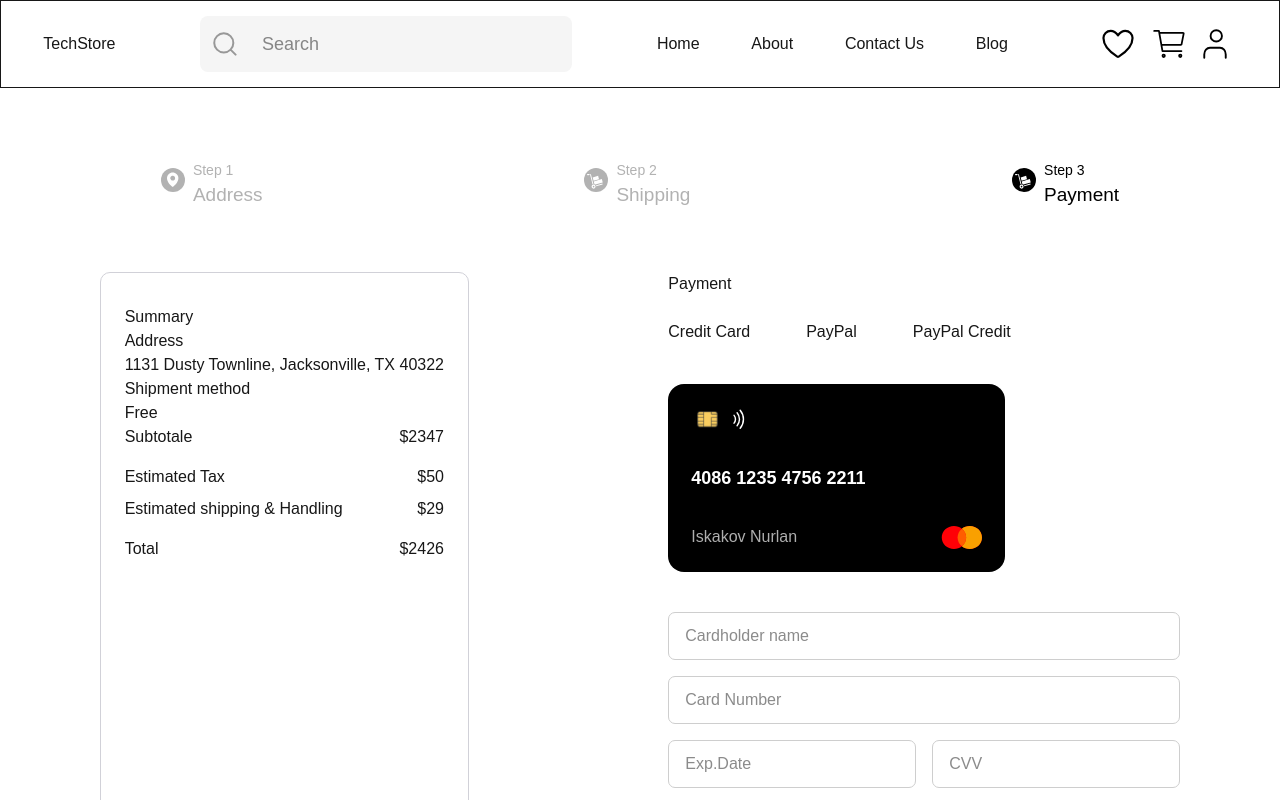
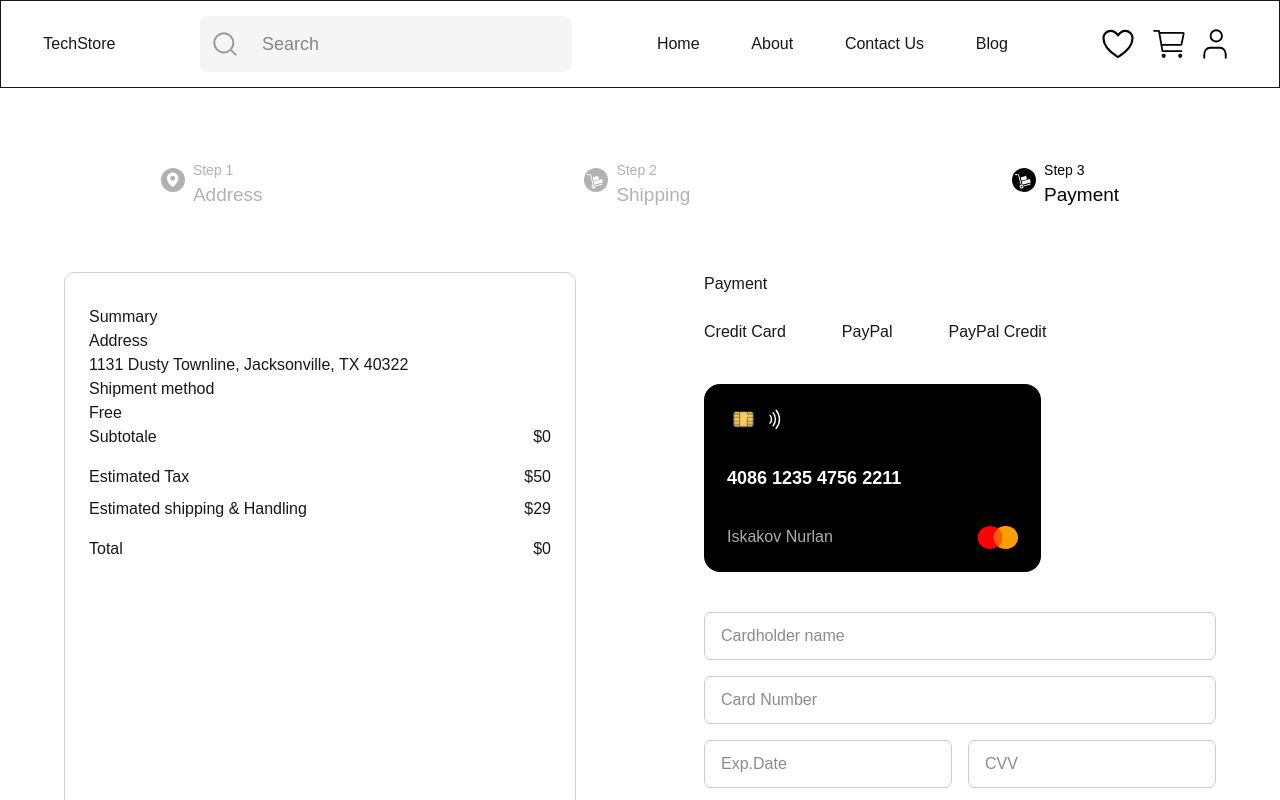
Before and after one commit to Nurlan98Is/TechStore, a Next.js app: page /payment in a window 1280 px wide. Shown: the top 800 px of the page. Built offline with nearby package versions, Linux system fonts and the light colour scheme.

Commit message:
add component to show what selected products in payment

```diff
--- a/app/(Payment)/payment/page.tsx
+++ b/app/(Payment)/payment/page.tsx
@@ -1,33 +1,30 @@
+'use client'
 import CreditCard from "@/entities/creditCard/CreditCard";
+import TotalSum from "@/entities/order-summury/ui/TotalSum";
+import ProductInPayment from "@/entities/cart/ui/ProductInPayment";
 import Button from "@/shared/ui/Button";
+import {useSelector} from "react-redux";
+import {RootState} from "@/store/store";
+
+
 export default function PaymentPage() {
+    const state = useSelector((state: RootState) => state.cart);
     return (
         <div className='flex justify-around mb-[72px]'>
-            <div className='lx:w-[512px] xl:h-[704px] border border-[#D1D1D8] rounded-[10px] px-[24px] py-[32px]'>
+            <div className='xl:w-[512px] xl:h-[704px] border border-[#D1D1D8] rounded-[10px] px-[24px] py-[32px]'>
                 <p>Summary</p>
-                <div></div>
+                <div>
+                    {state.map((product) => (
+                        <ProductInPayment name={product.name} price={product.price} img={product.img.src} key={product.id}/>
+                    ))}
+                </div>
                 <div>
                     <p>Address</p>
                     <p>1131 Dusty Townline, Jacksonville, TX 40322</p>
                     <p>Shipment method</p>
                     <p>Free</p>
                     <div>
-                        <div className='flex justify-between mb-[16px]'>
-                            <p>Subtotale</p>
-                            <p>$2347</p>
-                        </div>
-                        <div className='flex justify-between mb-[8px]'>
-                            <p>Estimated Tax</p>
-                            <p>$50</p>
-                        </div>
-                        <div className='flex justify-between mb-[16px]'>
-                            <p>Estimated shipping & Handling</p>
-                            <p>$29</p>
-                        </div>
-                        <div className='flex justify-between mb-[16px]'>
-                            <p>Total</p>
-                            <p>$2426</p>
-                        </div>
+                       <TotalSum/>
                     </div>
                 </div>
 
--- a/app/cart/page.tsx
+++ b/app/cart/page.tsx
@@ -2,13 +2,9 @@
 import Button from "@/shared/ui/Button";
 import ProductCardInCart from "@/entities/producInCart/ui/ProductCardInCart";
 import {useRouter} from "next/navigation";
-import {useSelector} from "react-redux";
-import {RootState} from "@/store/store";
-
+import TotalSum from "@/entities/order-summury/ui/TotalSum";
 export default function CartPage() {
     const router = useRouter();
-    const state = useSelector((state: RootState) => state.totalSum);
-    console.log('state in shopping cart',state)
     return (
         <div className='flex my-[112px] mx-[160px] xl:h-[656px]'>
 
@@ -34,26 +30,7 @@ export default function CartPage() {
                             </div>
                         </div>
                         <div>
-
-                                <div>
-                                    <div className='flex justify-between mb-[16px]'>
-                                        <p>Subtotale</p>
-                                        <p>${state?.subTotal}</p>
-                                    </div>
-                                    <div className='flex justify-between mb-[8px]'>
-                                        <p>Estimated Tax</p>
-                                        <p>${state?.estimatedTax}</p>
-                                    </div>
-                                    <div className='flex justify-between mb-[16px]'>
-                                        <p>Estimated shipping & Handling</p>
-                                        <p>${state?.estimatedShipping}</p>
-                                    </div>
-                                    <div className='flex justify-between mb-[16px]'>
-                                        <p>Total</p>
-                                        <p>${state?.total}</p>
-                                    </div>
-                                </div>
-
+                            <TotalSum/>
                         </div>
                     </form>
                     <Button text={'Checkout'} width={408} textColor={'white'} backgroundColor={'black'} onClick={() => router.push('select-address')}/>
--- /dev/null
+++ b/entities/cart/modul/types/ProductInPaymentTypes.ts
@@ -0,0 +1,7 @@
+import { StaticImageData } from 'next/image';
+
+export interface ProductInPaymentTypes {
+    name: string;
+    price: number;
+    img: StaticImageData | string;
+}
--- /dev/null
+++ b/entities/cart/ui/ProductInPayment.tsx
@@ -0,0 +1,15 @@
+'use client'
+import Image from "next/image";
+import {ProductInPaymentTypes} from "@/entities/cart/modul/types/ProductInPaymentTypes";
+export default function ProductInPayment({name, price, img}: ProductInPaymentTypes) {
+
+    return (
+        <div className='lx:w-[464px] h-[72px] bg-[#F6F6F6] rounded-[13px] flex items-center pl-[16px] mb-[16px]'>
+            <Image src={img} alt='iphone' width={40} height={40}/>
+            <div className='w-[100%] flex justify-around items-center h-[100%]'>
+                <p className='text-[16px] w-[80%]'>{name}</p>
+                <p className='text-[16px] font-bold'>${price}</p>
+            </div>
+        </div>
+    )
+}
--- /dev/null
+++ b/entities/order-summury/ui/TotalSum.tsx
@@ -0,0 +1,27 @@
+'use client'
+import {useSelector} from "react-redux";
+import {RootState} from "@/store/store";
+
+export default function TotalSum() {
+    const state = useSelector((state: RootState) => state.totalSum);
+    return (
+        <div>
+            <div className='flex justify-between mb-[16px]'>
+                <p>Subtotale</p>
+                <p>${state?.subTotal}</p>
+            </div>
+            <div className='flex justify-between mb-[8px]'>
+                <p>Estimated Tax</p>
+                <p>${state?.estimatedTax}</p>
+            </div>
+            <div className='flex justify-between mb-[16px]'>
+                <p>Estimated shipping & Handling</p>
+                <p>${state?.estimatedShipping}</p>
+            </div>
+            <div className='flex justify-between mb-[16px]'>
+                <p>Total</p>
+                <p>${state?.total}</p>
+            </div>
+        </div>
+    )
+}
```
